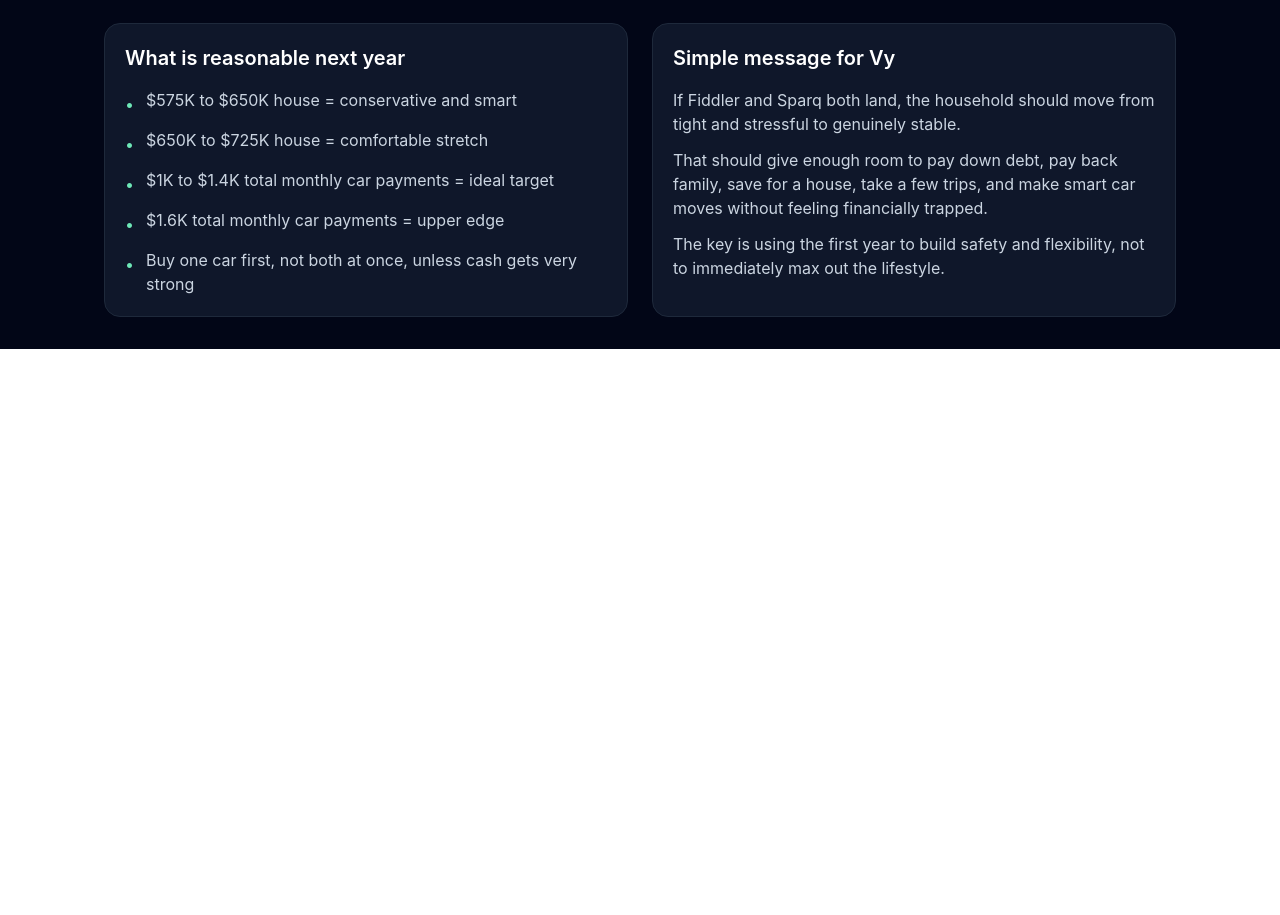
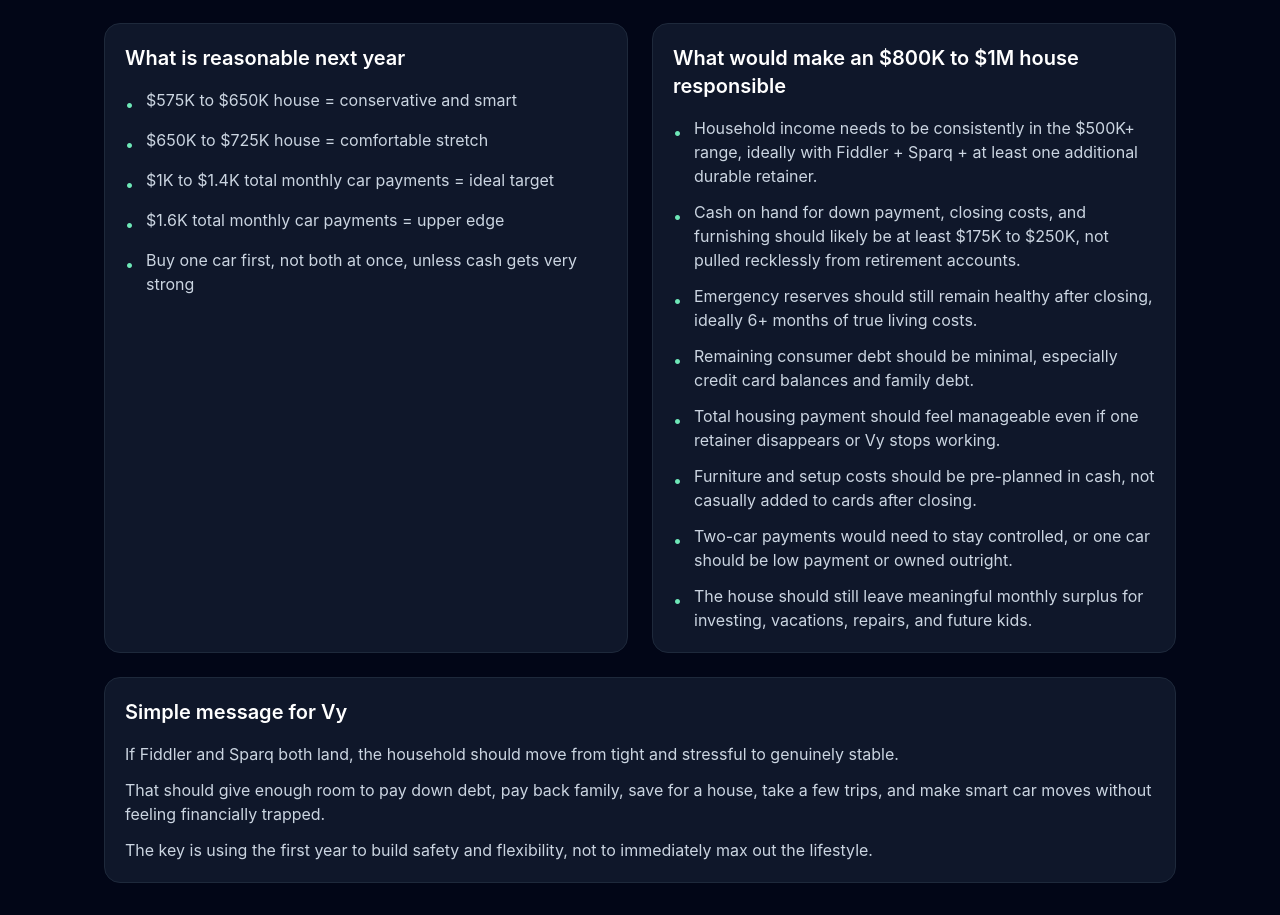
Before and after one commit to JE-MM-754/work-tools, a Next.js app: page /finance/fiddler-sparq-family-plan-2026-04 in a window 1280 px wide. Shown: the part 1739-2654 px from the top of the page. Before the commit the page ends 2088 px from the top, so only its background shows below. Built offline with nearby package versions, Linux system fonts and the light colour scheme.

Commit message:
Add bigger house responsibility section to family plan

```diff
--- a/src/app/finance/fiddler-sparq-family-plan-2026-04/page.tsx
+++ b/src/app/finance/fiddler-sparq-family-plan-2026-04/page.tsx
@@ -74,6 +74,17 @@ const reasonable = [
   'Buy one car first, not both at once, unless cash gets very strong',
 ];
 
+const biggerHouseRequirements = [
+  'Household income needs to be consistently in the $500K+ range, ideally with Fiddler + Sparq + at least one additional durable retainer.',
+  'Cash on hand for down payment, closing costs, and furnishing should likely be at least $175K to $250K, not pulled recklessly from retirement accounts.',
+  'Emergency reserves should still remain healthy after closing, ideally 6+ months of true living costs.',
+  'Remaining consumer debt should be minimal, especially credit card balances and family debt.',
+  'Total housing payment should feel manageable even if one retainer disappears or Vy stops working.',
+  'Furniture and setup costs should be pre-planned in cash, not casually added to cards after closing.',
+  'Two-car payments would need to stay controlled, or one car should be low payment or owned outright.',
+  'The house should still leave meaningful monthly surplus for investing, vacations, repairs, and future kids.',
+];
+
 function Card({ title, children }: { title: string; children: React.ReactNode }) {
   return (
     <div className="rounded-2xl border border-slate-800 bg-slate-900 p-5">
@@ -145,6 +156,16 @@ export default function FamilyFinancialPlanPage() {
             </ul>
           </Card>
 
+          <Card title="What would make an $800K to $1M house responsible">
+            <ul className="space-y-3 text-slate-300">
+              {biggerHouseRequirements.map((item) => (
+                <li key={item} className="flex gap-3"><span className="mt-1 text-emerald-300">•</span><span>{item}</span></li>
+              ))}
+            </ul>
+          </Card>
+        </div>
+
+        <div className="mt-6">
           <Card title="Simple message for Vy">
             <div className="space-y-3 text-slate-300">
               <p>
```
